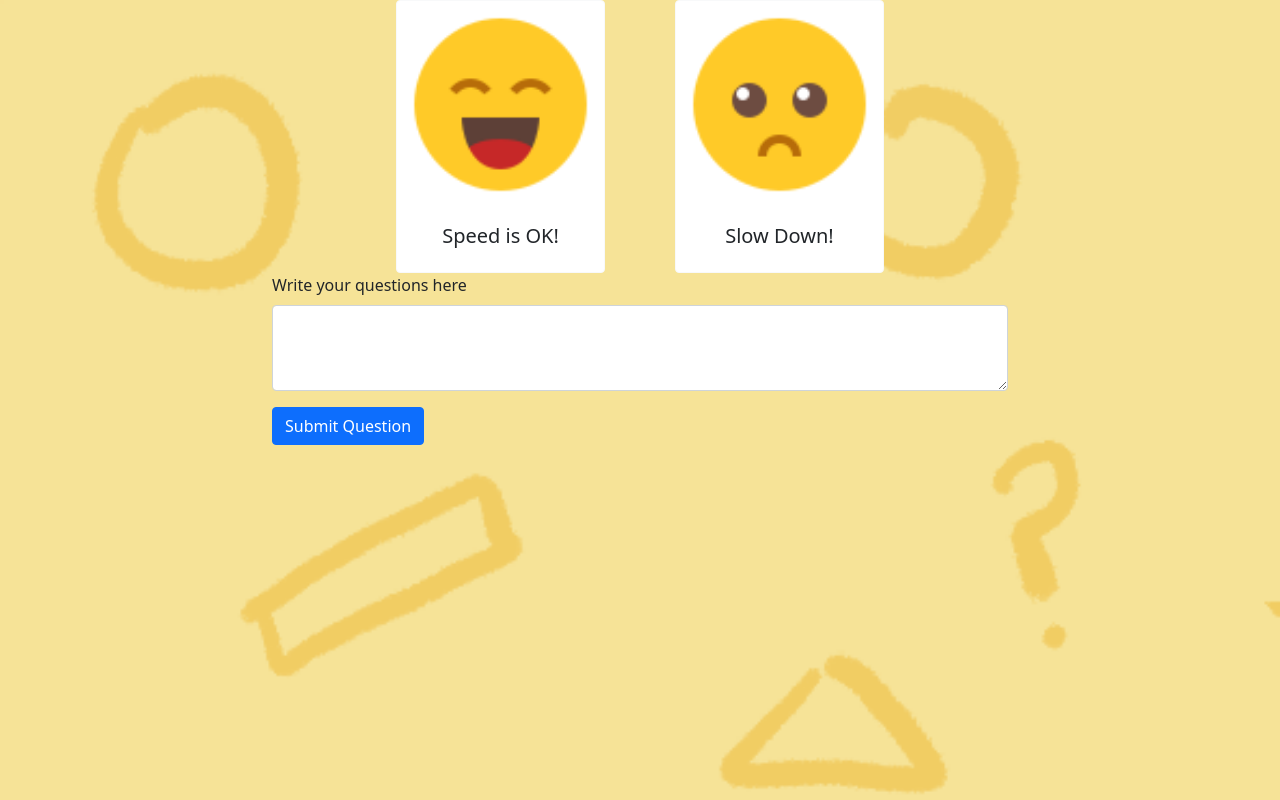
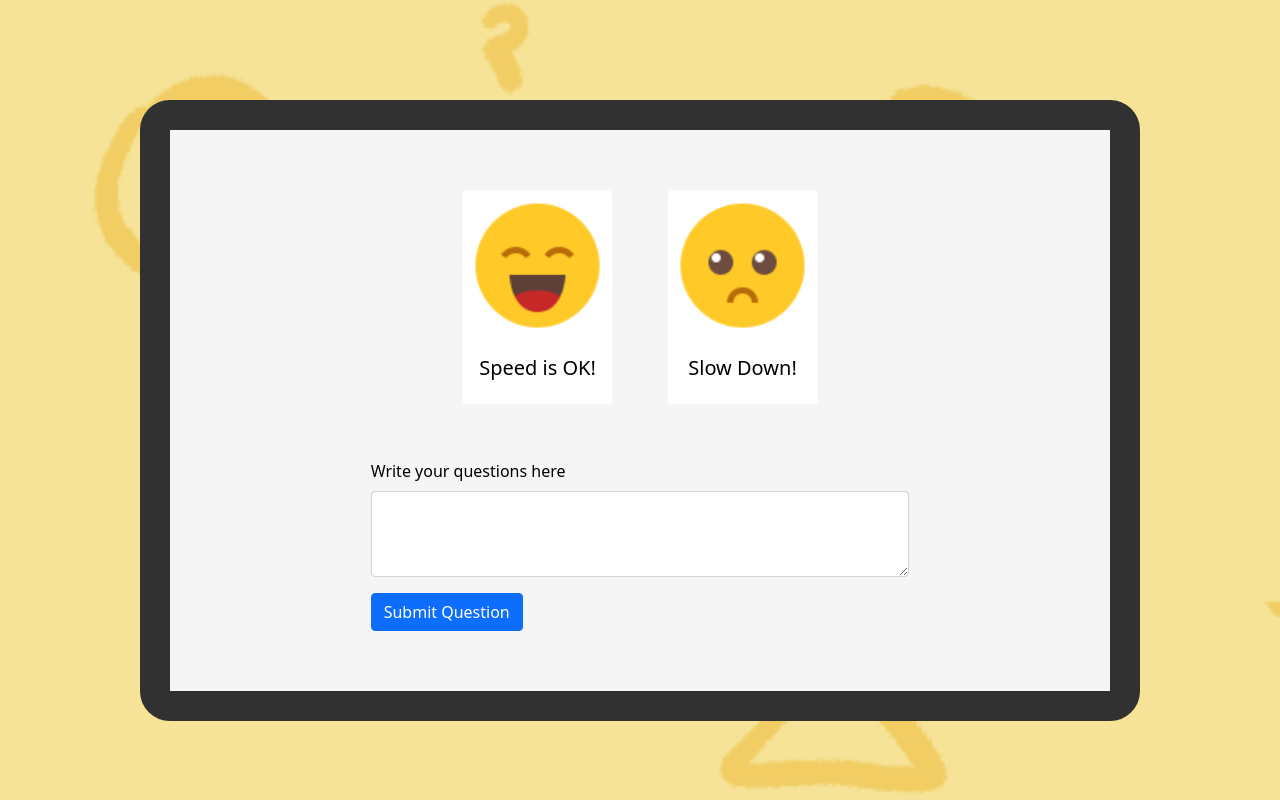
Before and after one commit to Dumbhacks/berateMyProfessor, a React (Create React App) app in the folder client/: page /questions in a window 1280 px wide. Built offline with nearby package versions, Linux system fonts and the light colour scheme.

Commit message:
add css properties

```diff
--- a/client/src/App.js
+++ b/client/src/App.js
@@ -11,6 +11,8 @@ import MetaTags from 'react-meta-tags';
 import Questions from './questions';
 import Auth from './Auth'
 class Component1 extends React.Component {
+
+
   render() {
     return (
         <div className="wrapper">
--- a/client/src/Auth.css
+++ b/client/src/Auth.css
@@ -1,9 +1,16 @@
+
 #login {
+    text-align: center;
+}
+#login_container {
+    background-color:#685155;
+    padding:40px 40px;
     position: absolute;
     top: 50%;
     left: 50%;
     -moz-transform: translateX(-50%) translateY(-50%);
     -webkit-transform: translateX(-50%) translateY(-50%);
     transform: translateX(-50%) translateY(-50%);
+    border-radius: 15px 50px;
 
 }
--- a/client/src/Auth.js
+++ b/client/src/Auth.js
@@ -17,12 +17,10 @@ import authkey from './authkey.js';
 class Auth extends Component {
     constructor(props) {
         super(props);
-        console.log(this.props.match.params.next,"this is next pr")
 }
     responseGoogle=(response)=>{
         var profile = response.getBasicProfile();
 
-        console.log('Welcome, ' + profile.getName());
         console.log(response);
         console.log(response.profileObj);
         console.log("this is my status hello hello: " + this.props.match.params.next);
@@ -37,7 +35,9 @@ class Auth extends Component {
     render() {
 
         return (
-
+            <body>
+                <div id="auth_content"></div>
+                <div id="login_container">
                 <div id="login">
                     <div>{this.props.status}</div>
                     <GoogleLogin
@@ -49,6 +49,8 @@ class Auth extends Component {
                     cookiePolicy={'single_host_origin'}
                     />
                 </div>
+                </div>
+            </body>
 
 
         )
--- a/client/src/questions.css
+++ b/client/src/questions.css
@@ -6,4 +6,22 @@
 
 .cen {
     text-align: center;
+    color:black;
   }
+
+#spacing {
+    /* background-color: blue; */
+    padding-top:10%;
+}
+
+
+#main {
+    color:black;
+    /* background-color: rgb(49, 49, 49); */
+    border: 30px solid rgb(49, 49, 49);
+    background-color: whitesmoke;
+    border-radius:30px;
+    margin-top:100px;
+    padding:60px;
+    width:1000px;
+}
--- a/client/src/questions.js
+++ b/client/src/questions.js
@@ -67,10 +67,10 @@ class Questions extends React.Component {
 
     render() {
       return (
-        <Container>
-          <Row >
-          <Col  sm='2'/>
-          <Col>
+        <Container id="main">
+          <Row id="line">
+          <Col sm='2'/>
+          <Col id>
             <Row className="g-2">
               <Col sm='2'/>
               <Col >
@@ -94,6 +94,8 @@ class Questions extends React.Component {
             </Row>
             <Form onSubmit={e=>{e.preventDefault();this.handleSubmit()}}>
               <Form.Group className="mb-3" controlId="exampleForm.ControlTextarea1">
+              <Col id="spacing"></Col>
+
                 <Form.Label>Write your questions here</Form.Label>
                 <Form.Control as="textarea" rows={3} value={this.state.message} onChange={this.handleMessageChange}  />
               </Form.Group>
```
Lines whose indentation alone changed are shown as unchanged.
